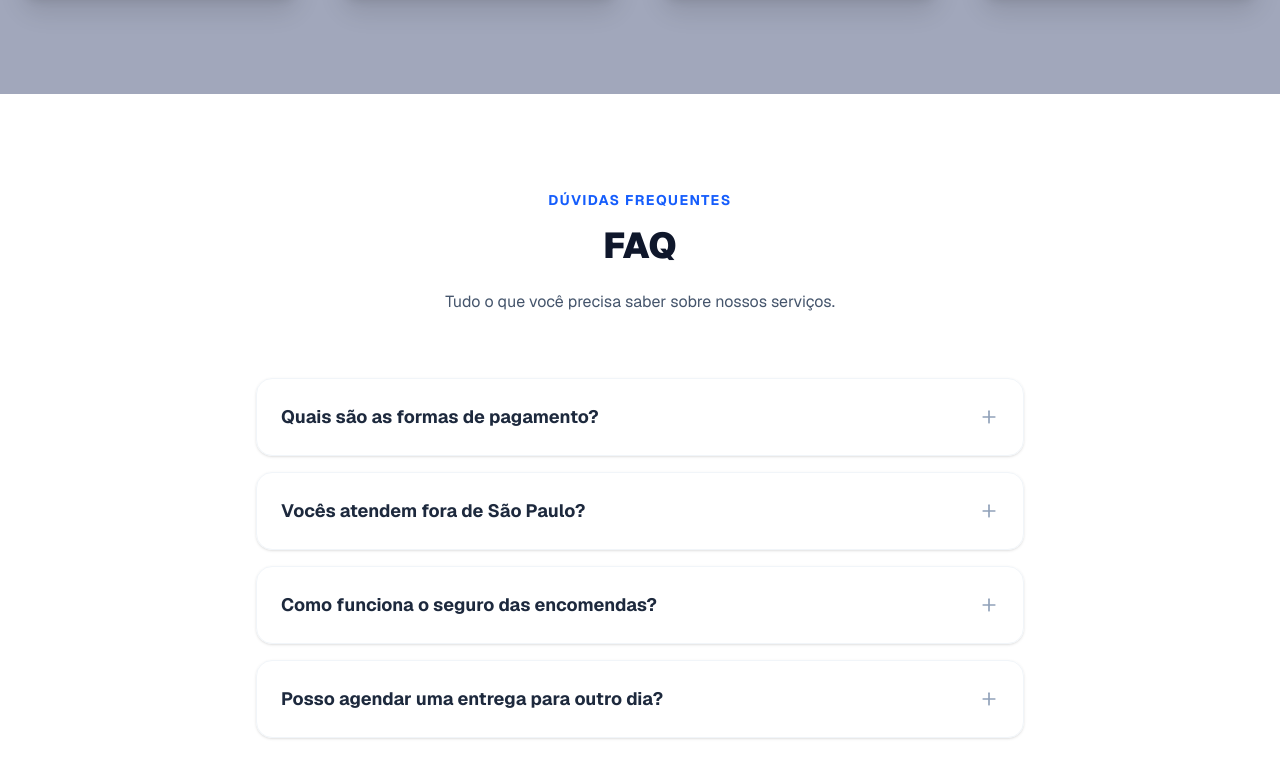
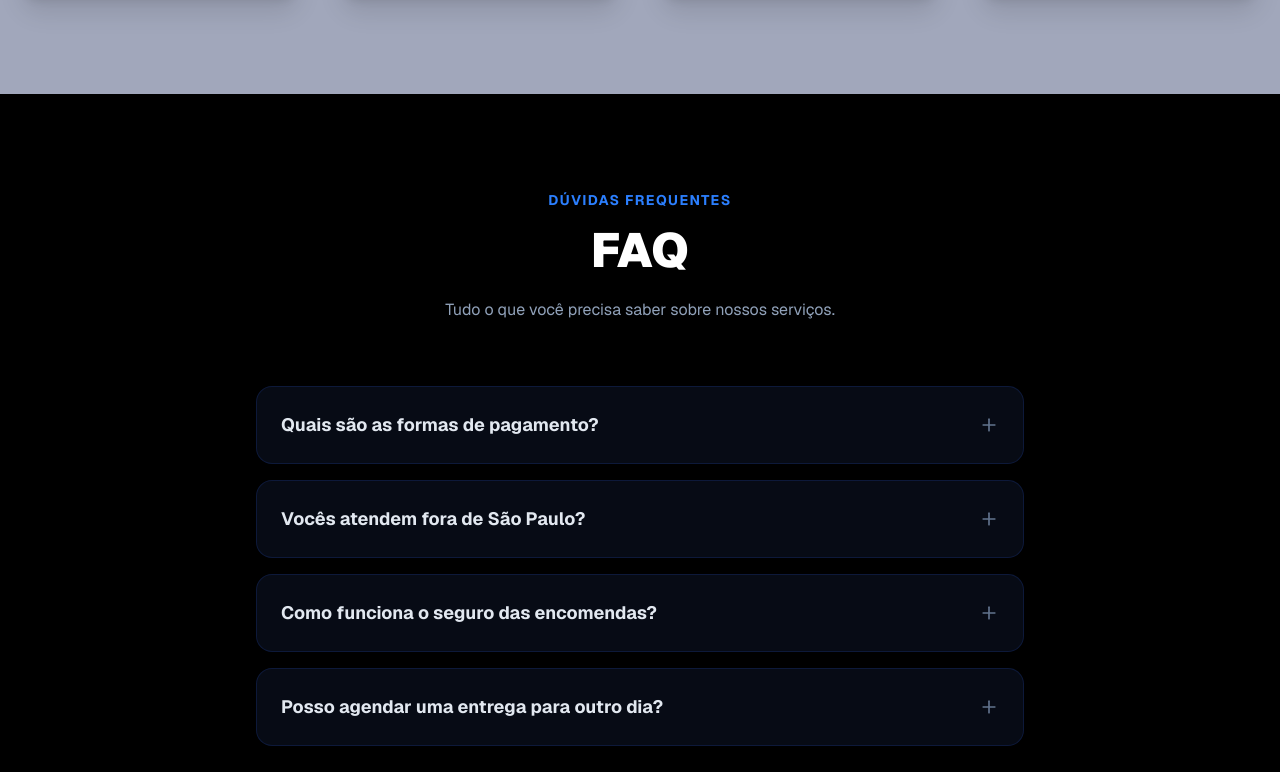
Before and after one commit to Paula22122025/03-site-coopstar, a Next.js app: page / in a window 1280 px wide. Shown: the part 3128-3900 px from the top of the page. Built offline with nearby package versions, Linux system fonts and the light colour scheme.

Commit message:
style: ensure process and faq sections are dark with transparent blue

```diff
--- a/components/FAQ.tsx
+++ b/components/FAQ.tsx
@@ -27,29 +27,29 @@ const FAQ = () => {
   const [openIndex, setOpenIndex] = useState<number | null>(null);
 
   return (
-    <section id="faq" className="py-24 bg-white">
+    <section id="faq" className="py-24 bg-black">
       <div className="container mx-auto px-4">
         <div className="text-center max-w-3xl mx-auto mb-16">
-          <h2 className="text-blue-600 font-bold uppercase tracking-widest text-sm mb-4">Dúvidas Frequentes</h2>
-          <h3 className="text-4xl font-black text-slate-900 mb-6">FAQ</h3>
-          <p className="text-slate-600">Tudo o que você precisa saber sobre nossos serviços.</p>
+          <h2 className="text-blue-500 font-bold uppercase tracking-widest text-sm mb-4">Dúvidas Frequentes</h2>
+          <h3 className="text-4xl lg:text-5xl font-black text-white mb-6">FAQ</h3>
+          <p className="text-slate-400">Tudo o que você precisa saber sobre nossos serviços.</p>
         </div>
 
         <div className="max-w-3xl mx-auto space-y-4">
           {faqs.map((faq, index) => (
             <div
               key={index}
-              className="border border-slate-100 rounded-2xl overflow-hidden shadow-sm"
+              className="border border-blue-900/30 rounded-2xl overflow-hidden shadow-sm bg-slate-900/50"
             >
               <button
                 onClick={() => setOpenIndex(openIndex === index ? null : index)}
-                className="w-full flex items-center justify-between p-6 text-left hover:bg-slate-50 transition-colors"
+                className="w-full flex items-center justify-between p-6 text-left hover:bg-blue-900/20 transition-colors"
               >
-                <span className="text-lg font-bold text-slate-800">{faq.question}</span>
+                <span className="text-lg font-bold text-slate-200">{faq.question}</span>
                 {openIndex === index ? (
-                  <MinusIcon className="text-blue-600" size={20} />
+                  <MinusIcon className="text-blue-500" size={20} />
                 ) : (
-                  <PlusIcon className="text-slate-400" size={20} />
+                  <PlusIcon className="text-slate-500" size={20} />
                 )}
               </button>
               <AnimatePresence>
@@ -61,7 +61,7 @@ const FAQ = () => {
                     transition={{ duration: 0.3 }}
                     className="overflow-hidden"
                   >
-                    <div className="p-6 pt-0 text-slate-600 leading-relaxed">
+                    <div className="p-6 pt-0 text-slate-400 leading-relaxed">
                       {faq.answer}
                     </div>
                   </motion.div>
```
